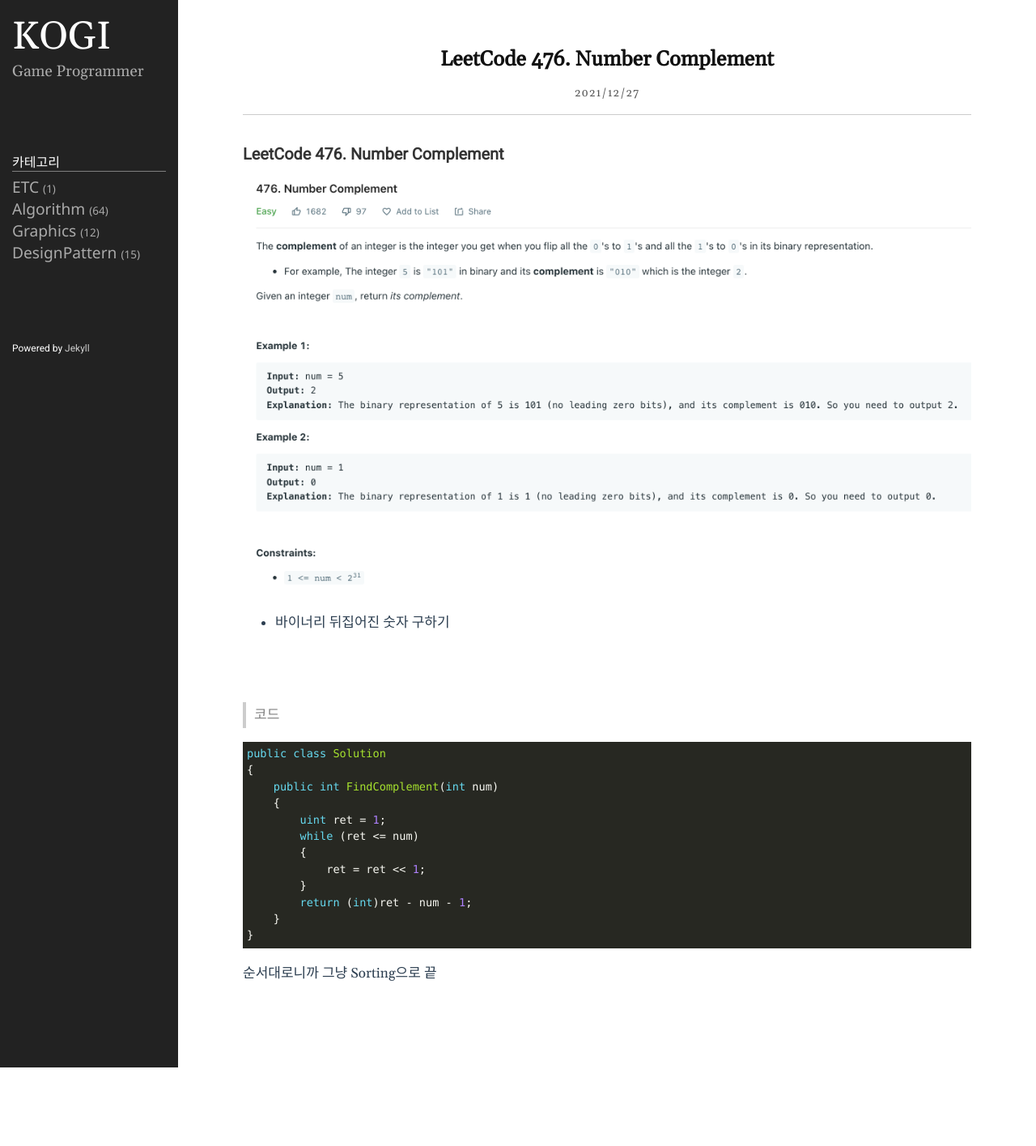
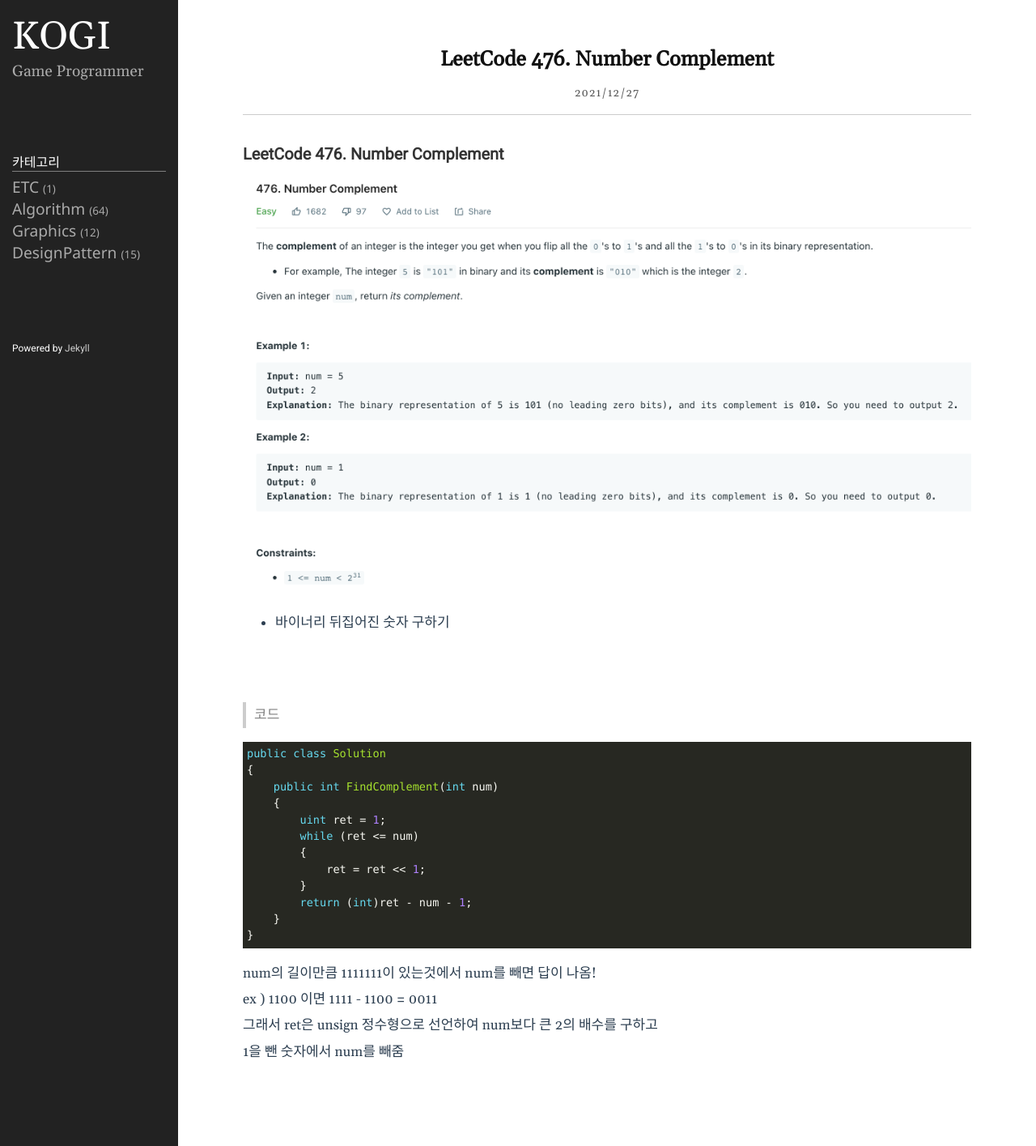
Before and after one commit to rrd0627/rrd0627.github.io, a Jekyll site: the page built from _posts/2021-12-27-leetcode476.markdown, in a window 1280 px wide. Shown: the whole page at 81% size. Built offline with Jekyll 4.4.1, drawn with Linux system fonts in a browser that asks for light colours; before the commit the page ends 1318 px from its top, so only the background shows below that.

Commit message:
leetcode476

````diff
--- a/_posts/2021-12-27-leetcode476.markdown
+++ b/_posts/2021-12-27-leetcode476.markdown
@@ -29,4 +29,10 @@
 }
 ```
 
-순서대로니까 그냥 Sorting으로 끝
+num의 길이만큼 1111111이 있는것에서 num를 빼면 답이 나옴!
+
+ex ) 1100 이면  1111 - 1100 = 0011
+
+그래서 ret은 unsign 정수형으로 선언하여 num보다 큰 2의 배수를 구하고
+
+1을 뺀 숫자에서 num를 빼줌
````
